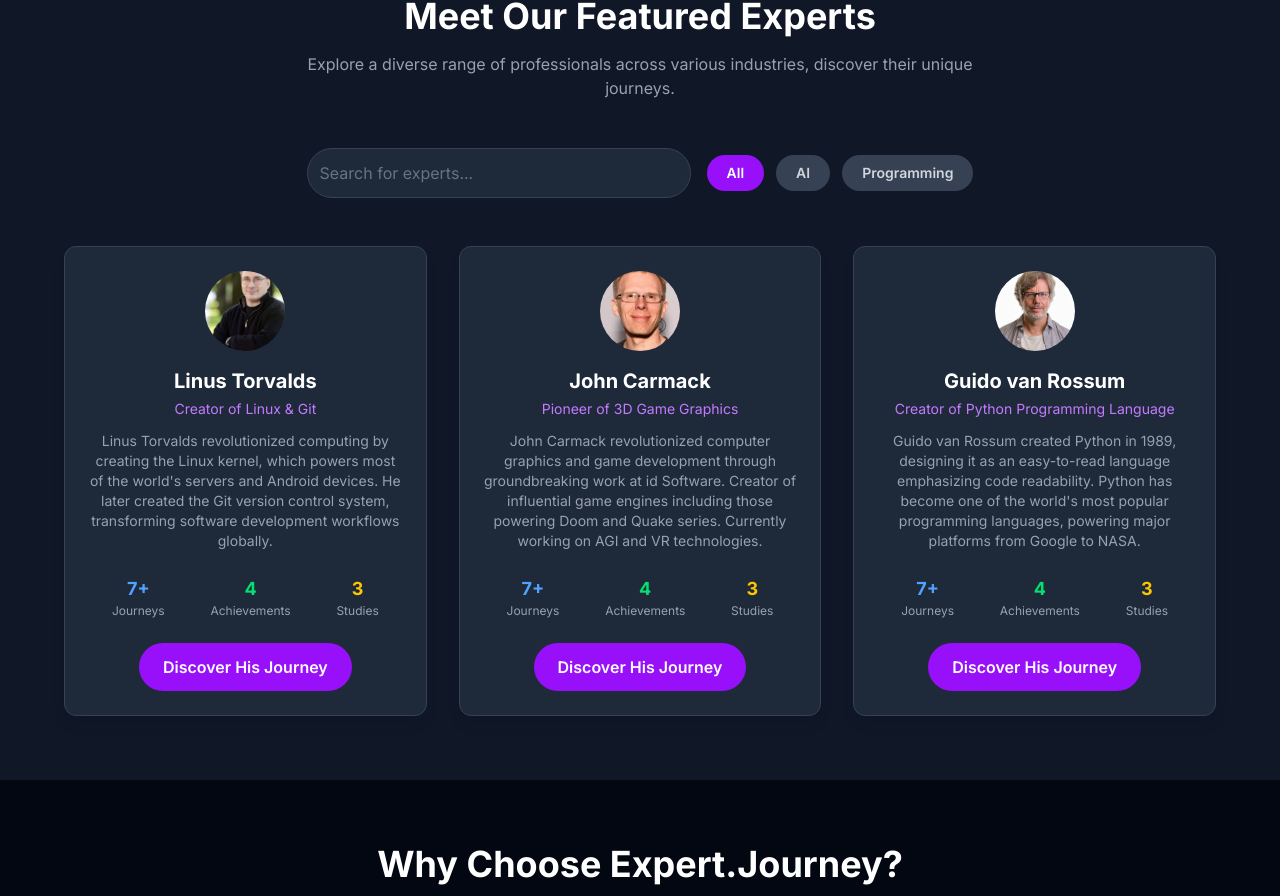
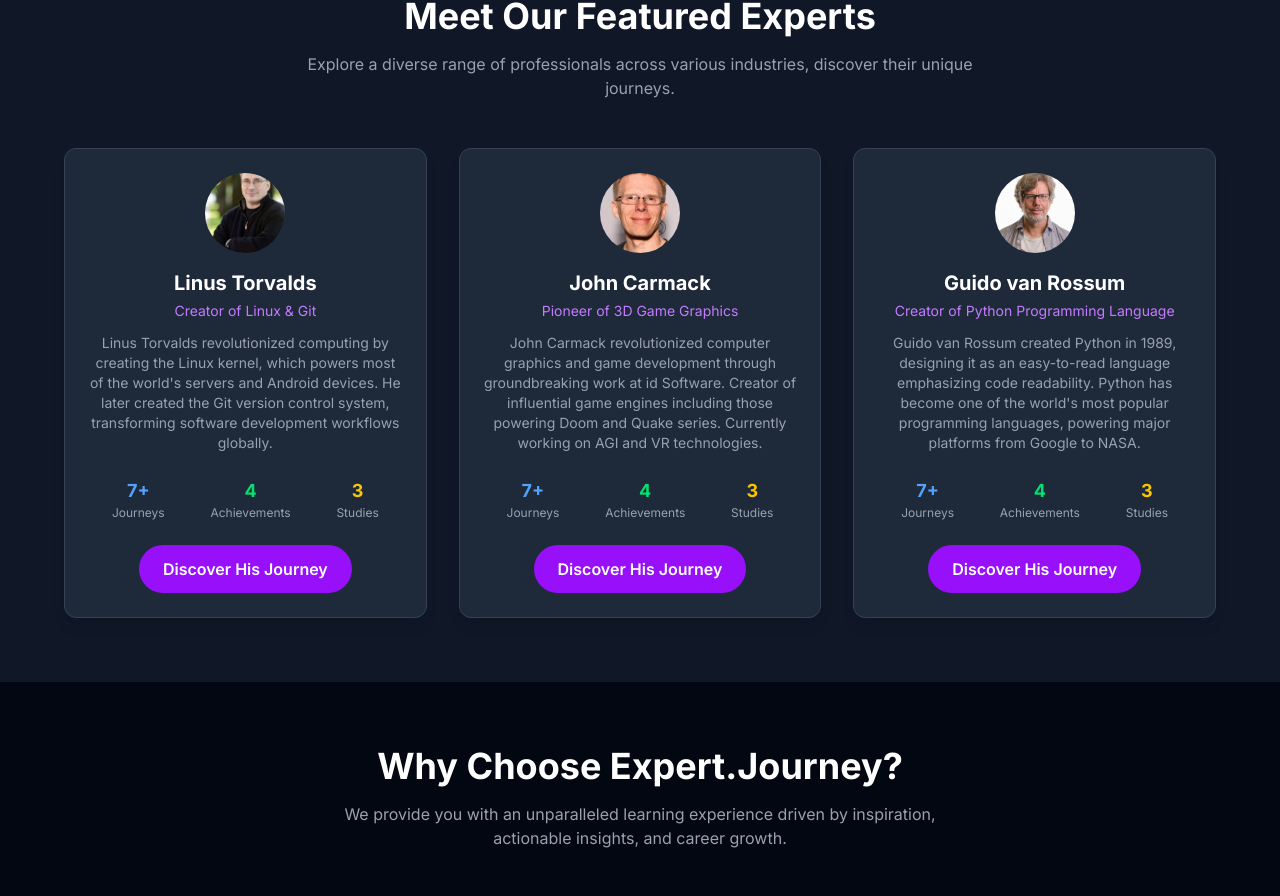
Before and after one commit to AnasHbaieb/journey, a Next.js app: page / in a window 1280 px wide. Shown: the part 1510-2406 px from the top of the page. Built offline with nearby package versions, Linux system fonts and the light colour scheme.

Commit message:
fix build

```diff
--- a/app/(landing)/components/MeetOurFeaturedExperts.tsx
+++ b/app/(landing)/components/MeetOurFeaturedExperts.tsx
@@ -1,30 +1,11 @@
 'use client'
 import ExpertCard from "./ExpertCard"
 import { experts } from "../../data/mockdata"
-import { useState, useMemo, useEffect } from "react"
-import { useSearchParams } from "next/navigation"
+import { useState, useMemo } from "react"
 
 export default function MeetOurFeaturedExperts() {
-  const [searchTerm, setSearchTerm] = useState("")
-  const [selectedCategory, setSelectedCategory] = useState("All")
-  const searchParams = useSearchParams()
-
-  const uniqueCategories = useMemo(() => {
-    const categories = new Set<string>()
-    experts.forEach(expert => {
-      expert.category?.forEach(cat => categories.add(cat))
-    })
-    return ["All", ...Array.from(categories).sort()]
-  }, [experts])
-
-  useEffect(() => {
-    const urlSearchTerm = searchParams.get('search')
-    if (urlSearchTerm) {
-      setSearchTerm(urlSearchTerm)
-      // Scroll to this section if a search term is present
-      document.getElementById('featured-experts-section')?.scrollIntoView({ behavior: 'smooth' })
-    }
-  }, [searchParams])
+  const [searchTerm] = useState("")
+  const [selectedCategory] = useState("All")
 
   const filteredExperts = useMemo(() => {
     return experts.filter(
@@ -54,31 +35,6 @@
           Explore a diverse range of professionals across various industries, discover their unique journeys.
         </p>
 
-        {/* Search and Filter */}
-        <div className="flex flex-col md:flex-row items-center justify-center gap-4 mb-12">
-          <input
-            type="text"
-            placeholder="Search for experts..."
-            className="w-full md:w-1/3 p-3 rounded-full bg-gray-800 border border-gray-700 text-white placeholder-gray-500 focus:outline-none focus:ring-2 focus:ring-purple-500"
-            value={searchTerm}
-            onChange={(e) => setSearchTerm(e.target.value)}
-          />
-          <div className="flex gap-3">
-            {uniqueCategories.map((category) => (
-              <button
-                key={category}
-                className={`px-5 py-2 rounded-full text-sm font-semibold transition duration-300 ${
-                  selectedCategory === category
-                    ? "bg-purple-600 text-white hover:bg-purple-700"
-                    : "bg-gray-700 text-gray-300 hover:bg-gray-600"
-                }`}
-                onClick={() => setSelectedCategory(category)}
-              >
-                {category}
-              </button>
-            ))}
-          </div>
-        </div>
 
         {/* Expert Cards Grid */}
         <div className="grid grid-cols-1 md:grid-cols-2 lg:grid-cols-3 gap-8">
```
